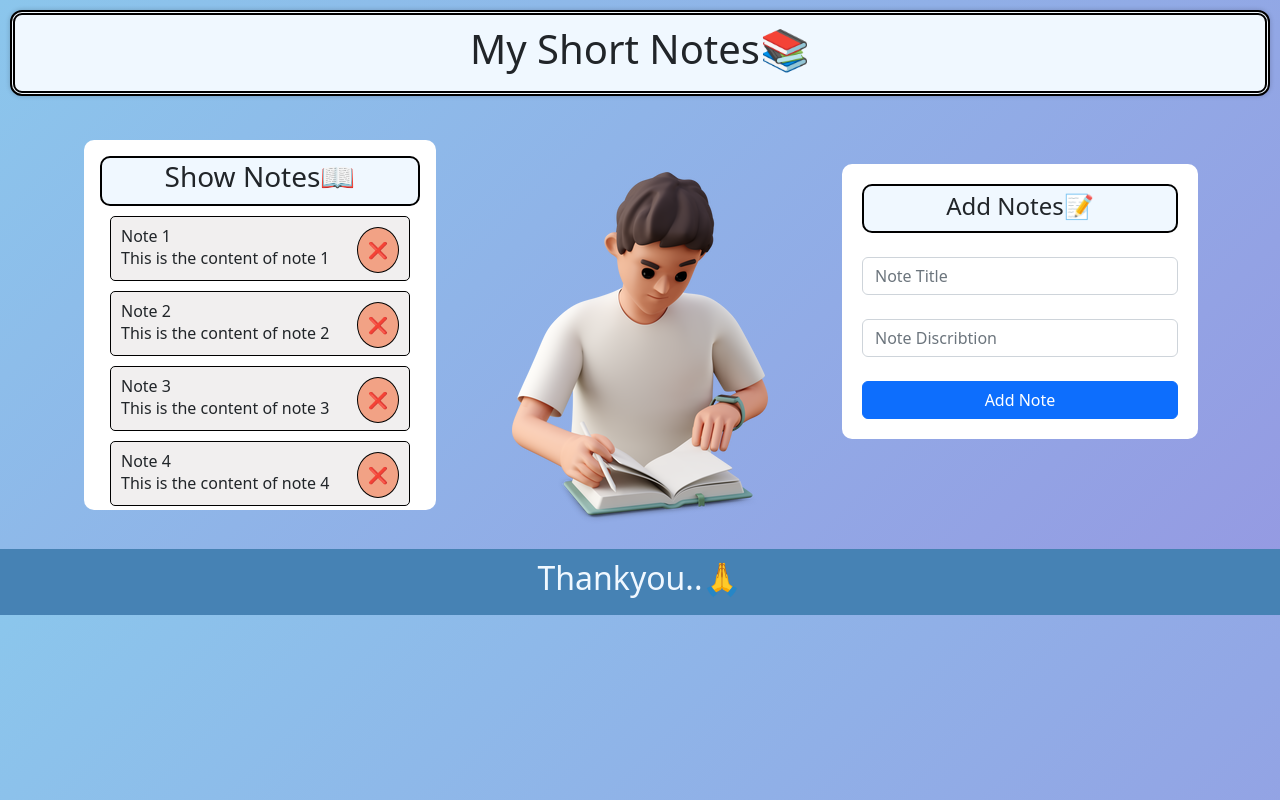
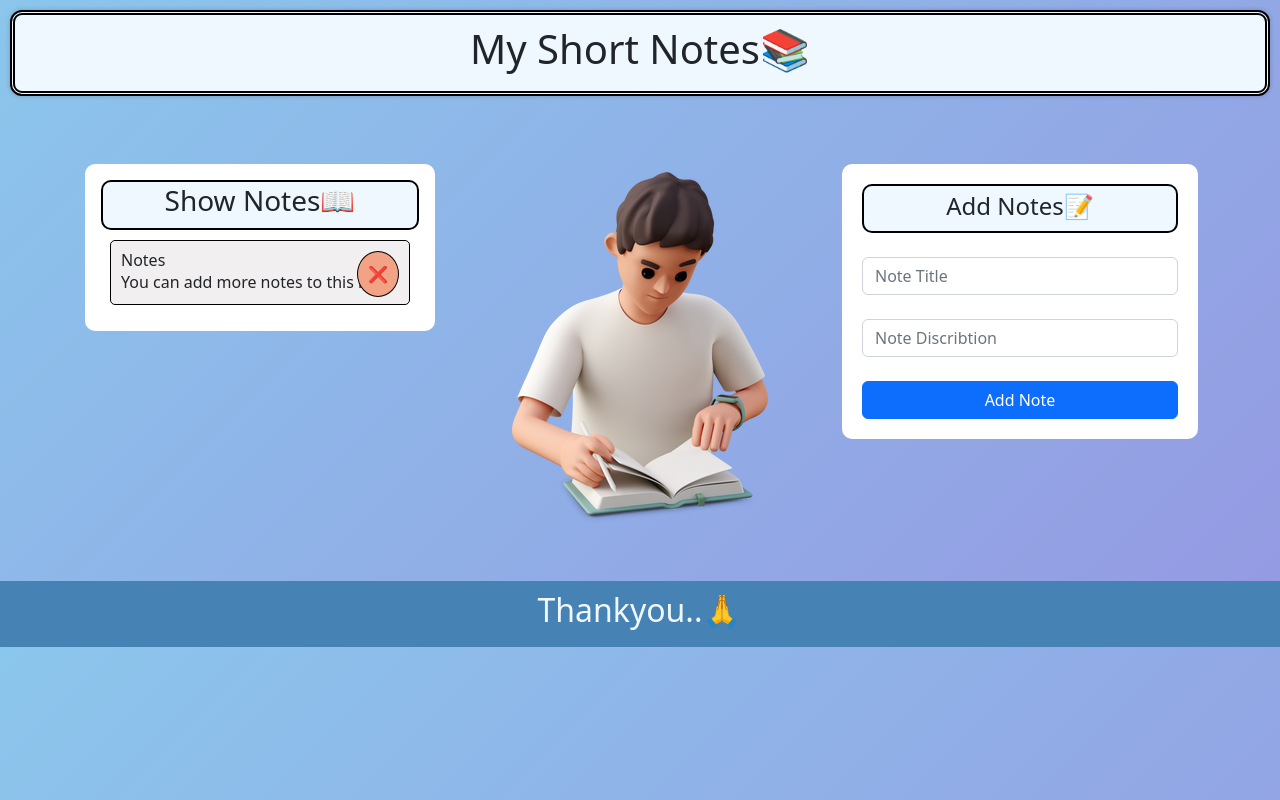
Before and after one commit to AnandShirbhaiyye/notes-store, a React (Create React App) app: page / in a window 1280 px wide. Built offline with nearby package versions, Linux system fonts and the light colour scheme.

Commit message:
added notes functionality

```diff
--- a/package.json
+++ b/package.json
@@ -11,6 +11,7 @@
     "react-dom": "^18.2.0",
     "react-router-dom": "^6.4.5",
     "react-scripts": "5.0.1",
+    "sweetalert": "^2.1.2",
     "web-vitals": "^2.1.4"
   },
   "scripts": {
--- a/src/views/Home/Home.css
+++ b/src/views/Home/Home.css
@@ -10,7 +10,7 @@
   .notes-container{
     background-color: white;
     padding: 12px;
-    width: 352px;
+    width: 350px;
     margin-left: auto;
     margin-right: auto;
     border-radius: 10px;
--- a/src/views/Home/Home.js
+++ b/src/views/Home/Home.js
@@ -1,40 +1,68 @@
 import React from "react";
 import "./Home.css";
-import { useState } from "react";
+import { useState, useEffect } from "react";
 // import Navbar from "../../components/Navbar/Navbar";
 import Note from "../../components/Note/Note";
 import boynotesapp from "./img/boy-notes-app.png";
 import girlnotesapp from "./img/girl-notes-app.png";
+import swal from 'sweetalert';
 
 const headerImage = Math.floor(Math.random() * 2) ? boynotesapp : girlnotesapp;
 
 function Home() {
+
+  const [notes, setNotes] = useState([
+    {
+      title: "Notes",
+      content: "You can add more notes to this list..."
+    }
+  ])
+
+  // triggers initially
+  useEffect(()=>{
+    const notes = localStorage.getItem("notes")
+    if(notes){
+      setNotes(JSON.parse(notes))
+    }
+  }, [])
+
+  // triggers when notes changes
+  useEffect(()=>{
+    if(notes.length > 1){
+      localStorage.setItem("notes", JSON.stringify(notes))
+    }
+  }, [notes])
+
   const [title, setTitle] = useState("");
   const [content, setContent] = useState("");
-  const [notes, setNotes] = useState([
-    {
-      title: "Note 1",
-      content: "This is the content of note 1",
-    },
-    {
-      title: "Note 2",
-      content: "This is the content of note 2",
-    },
-    {
-      title: "Note 3",
-      content: "This is the content of note 3",
-    },
-    {
-      title: "Note 4",
-      content: "This is the content of note 4",
-    },
-    {
-      title: "Note 5",
-      content: "This is the content of note 5",
-    },
-  ]);
 
-  function addNote() {}
+
+  function addNote() {
+    const newNote = {
+      "title": title,
+      "content": content
+    }
+
+    if(title ==="" || content ===""){
+      swal({
+        title: "Error",
+        text: "Please fill all the fields",
+        icon: "error",
+      })
+      return;
+    }
+
+    setNotes([...notes, newNote])
+
+    swal({
+      title: "Note Added",
+      text: "Your note has been added to the list",
+      icon: "success",
+    })
+
+    setTitle("")
+    setContent("")
+  }
 
   return (
     <>
@@ -45,7 +73,7 @@ function Home() {
       <div className="container">
         <div className="row">
           <div className="col-md-4">
-            <div className="notes-container mt-4 p-3">
+            <div className="notes-container mt-5 p-3">
             <div className="add-show-title">
                   <h3 className="text-center">Show Notes📖</h3>
                 </div>
@@ -106,7 +134,7 @@ function Home() {
           </div>
         </div>
       </div>
-      <div className="footer-notes text-center mt-3">
+      <div className="footer-notes text-center mt-5">
         <h2>Thankyou..🙏</h2>
       </div>
     </>
```
Also changed, not shown: 1 other file (tests, documents, lock files or other folders).
